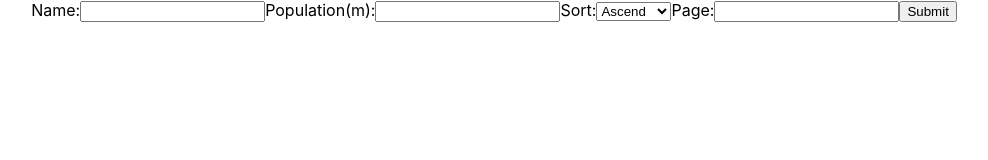
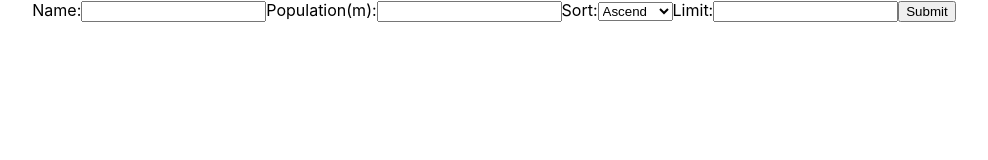
Before and after one commit to antonpanchenk0/react-use-case, a React (Create React App) app in the folder react-app/: page / in a window 1280 px wide. Shown: the top 160 px of the page, without its empty margins (146-1134 px from the left). Built offline with nearby package versions, Linux system fonts and the light colour scheme.

Commit message:
UC#1 Create pagination function

```diff
--- a/react-app/src/components/Form/Form.jsx
+++ b/react-app/src/components/Form/Form.jsx
@@ -7,7 +7,7 @@ const Form = () => {
     name: '',
     population: '',
     sort: '',
-    page: ''
+    limit: ''
   });
 
   const [countries, setCountries] = useState([]);
@@ -40,12 +40,21 @@ const Form = () => {
     return data;
   }
 
+  const handleLimitData = (data, limit) => {
+    if (!isNaN(Number(limit))) {
+      return data.slice(0, Number(limit));
+    }
+
+    return data;
+  }
+
   const handleSubmit = (e) => {
     e.preventDefault();
     axios.get('https://restcountries.com/v3.1/all')
       .then(response => handleFilterByName(response.data, formData.name))
       .then(data => handleFilterByPopulation(data, formData.population))
       .then(data => handleSortByName(data, formData.sort))
+      .then(data => handleLimitData(data, formData.limit))
       .then(data => {
         setCountries(data);
       })
@@ -73,8 +82,8 @@ const Form = () => {
           </select>
         </label>
         <label>
-          Page:
-          <input type="number" name="page" value={formData.page} onChange={handleChange} />
+          Limit:
+          <input type="number" name="limit" value={formData.limit} onChange={handleChange} />
         </label>
         <button type="submit">Submit</button>
       </form>
```
Also changed, not shown: 1 other file (tests, documents, lock files or other folders).
